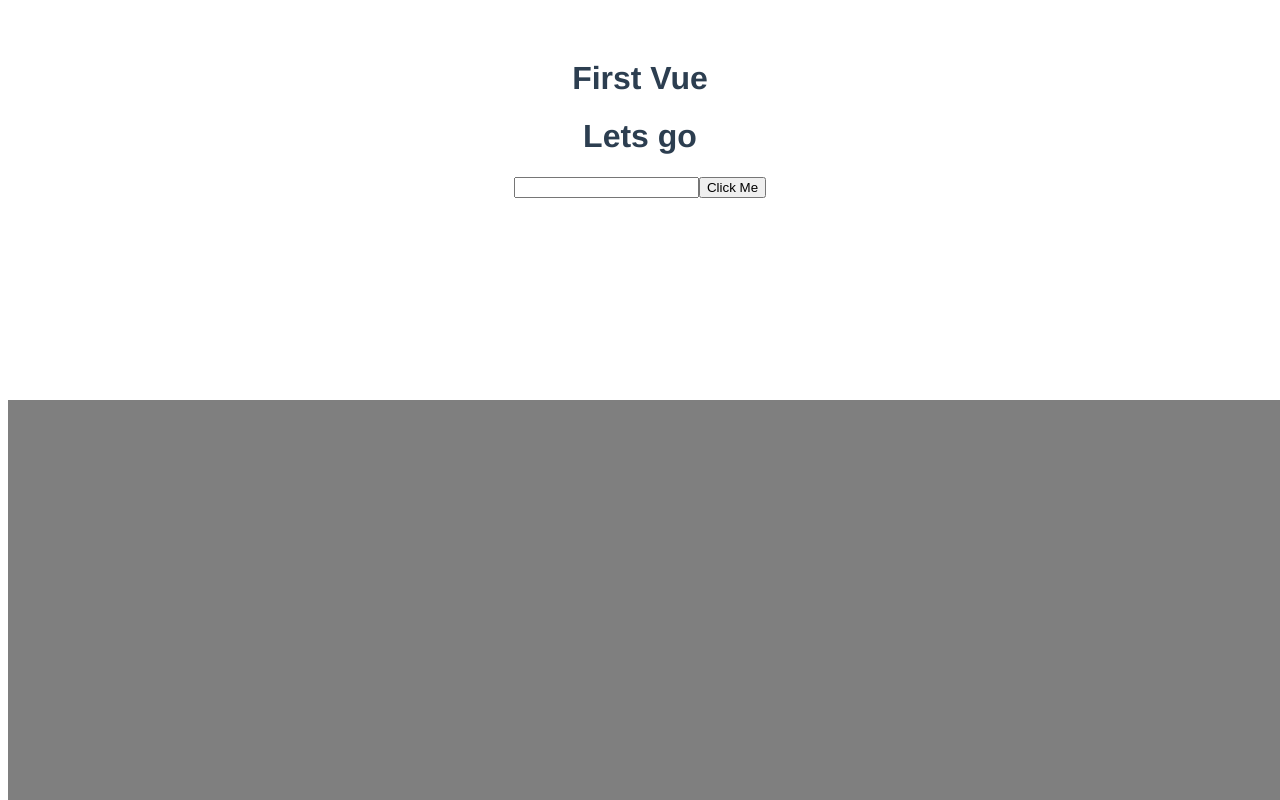
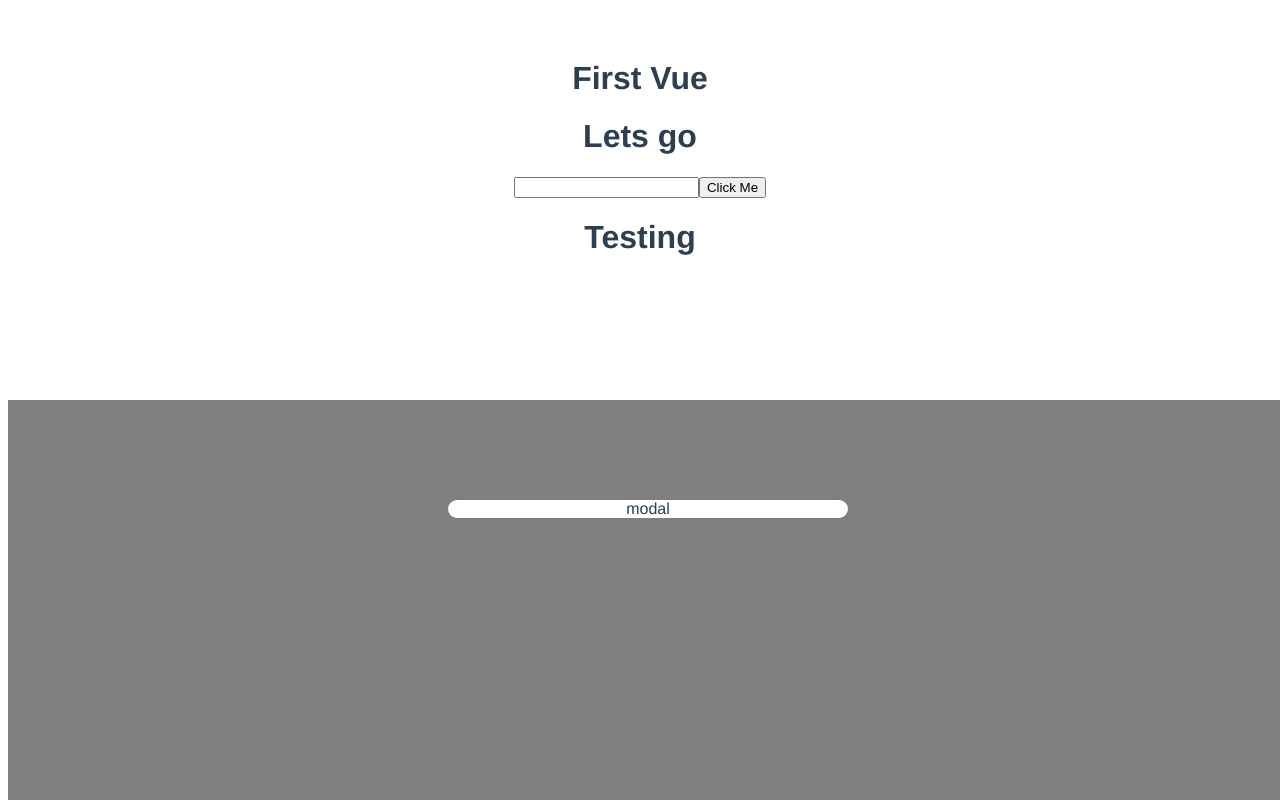
Before and after one commit to GarlicBuns19/Vue_JS_Workshop, a Vue app in the folder Learning/Basics/Pt2 vue create/modal-project/: page / in a window 1280 px wide. Built offline with nearby package versions, Linux system fonts and the light colour scheme.

Commit message:
test.vue on my own

```diff
--- a/Learning/Basics/Pt2 vue create/modal-project/src/App.vue
+++ b/Learning/Basics/Pt2 vue create/modal-project/src/App.vue
@@ -6,11 +6,13 @@
   <!-- <img alt="Vue logo" src="./assets/logo.png">
   <HelloWorld msg="Welcome to Your Vue.js App"/> -->
   <Modal/>
+  <Test/>
 </template>
 
 <script>
 // import HelloWorld from './components/HelloWorld.vue'
 import Modal from './components/Modal.vue'
+import Test from './components/Test.vue';
 
 export default {
   name: 'App',
@@ -29,8 +31,9 @@ export default {
    },
    components: {
     name: 'Modal',
-    Modal
-
+    Modal,
+    name:'Test',
+    Test,
    }
   // components: {
   //   HelloWorld
--- a/Learning/Basics/Pt2 vue create/modal-project/src/components/Modal.vue
+++ b/Learning/Basics/Pt2 vue create/modal-project/src/components/Modal.vue
@@ -1,6 +1,8 @@
 <template>
   <div class="backdrop">
-    <div class="modal"></div>
+    <div class="modal">
+      <p>modal</p>
+    </div>
   </div>
 </template>
 <style>
--- /dev/null
+++ b/Learning/Basics/Pt2 vue create/modal-project/src/components/Test.vue
@@ -0,0 +1,3 @@
+<template>
+    <h1>Testing</h1>
+</template>
```
